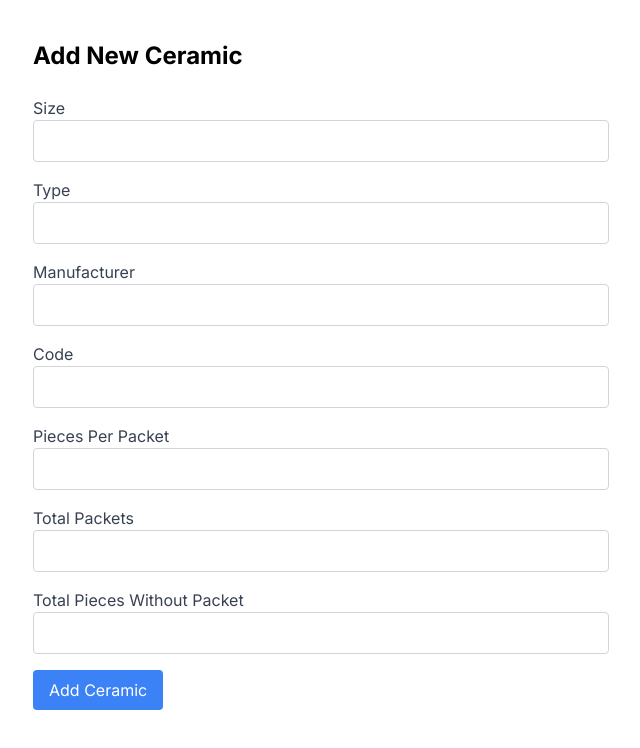
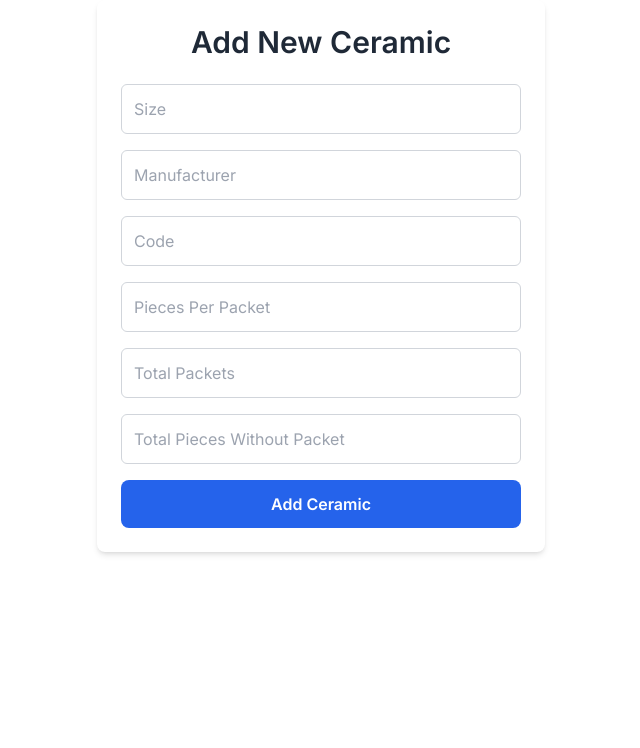
Before and after one commit to tsegaye27/ceramics-store, a Next.js app: page /ceramics/add in a window 1280 px wide. Shown: the top 748 px of the page, without its empty margins (319-959 px from the left). Built offline with nearby package versions, Linux system fonts and the light colour scheme.

Commit message:
Refactor CeramicForm component to use controlled inputs and implement dynamic dropdown menus for size, type, and manufacturer selection

```diff
--- a/app/ceramics/add/page.tsx
+++ b/app/ceramics/add/page.tsx
@@ -1,21 +1,8 @@
 "use client";
+import { useState } from "react";
 
-import { useState } from "react";
-import axios from "axios";
-import { useRouter } from "next/navigation";
-import { useAuth } from "@/app/context/AuthContext";
-
-interface IFormData {
-  size: string;
-  type: string;
-  manufacturer: string;
-  code: string;
-  piecesPerPacket: string;
-  totalPackets: string;
-  totalPiecesWithoutPacket: string;
-}
-const AddCeramicPage = () => {
-  const [formData, setFormData] = useState<IFormData>({
+const CeramicForm = () => {
+  const [formData, setFormData] = useState({
     size: "",
     type: "",
     manufacturer: "",
@@ -24,137 +11,177 @@ const AddCeramicPage = () => {
     totalPackets: "",
     totalPiecesWithoutPacket: "",
   });
-  const [error, setError] = useState("");
-  const router = useRouter();
-  const { token } = useAuth();
+  const [showSizeList, setShowSizeList] = useState(false);
+  const [showTypeList, setShowTypeList] = useState(false);
+  const [showManufacturerList, setShowManufacturerList] = useState(false);
 
-  const handleChange = (e: React.ChangeEvent<HTMLInputElement>) => {
+  const sizes = ["60x60", "40x40", "30x30", "30x60"];
+  const types = {
+    "60x60": ["polished", "normal"],
+    "40x40": ["normal"],
+    "30x60": ["digital", "normal"],
+    "30x30": ["normal"],
+  };
+  const manufacturers = ["arerti", "dukem"];
+
+  const handleChange = (
+    e: React.ChangeEvent<HTMLInputElement | HTMLSelectElement>
+  ) => {
     const { name, value } = e.target;
     setFormData((prevData) => ({ ...prevData, [name]: value }));
   };
 
-  const handleSubmit = async (e: React.FormEvent) => {
-    e.preventDefault();
-    try {
-      const finalData = {
-        ...formData,
-        piecesPerPacket: parseInt(formData.piecesPerPacket),
-        totalPackets: parseInt(formData.totalPackets),
-        totalPiecesWithoutPacket: parseInt(formData.totalPiecesWithoutPacket),
-      };
-      console.log("formData", finalData);
-      const response = await axios.post("/api/ceramics", finalData, {
-        headers: {
-          Authorization: `Bearer ${token}`,
-        },
-      });
-
-      if (response.status === 201) {
-        router.push("/ceramics");
-      }
-    } catch (error: any) {
-      setError(error.response?.data?.error || "Something went wrong");
-    }
-  };
+  const handleSearch = (list: string[], query: string) =>
+    list?.filter((item: string) =>
+      item.toLowerCase().includes(query.toLowerCase())
+    );
 
   return (
-    <div className="max-w-xl mx-auto mt-10">
-      <h1 className="text-2xl font-bold mb-6">Add New Ceramic</h1>
-
-      {error && (
-        <p className="bg-red-100 text-red-700 p-3 rounded mb-4">{error}</p>
-      )}
-
-      <form onSubmit={handleSubmit} className="space-y-4">
-        <div>
-          <label className="block text-gray-700">Size</label>
+    <div className="p-6 max-w-md mx-auto bg-white rounded-lg shadow-md">
+      <h1 className="text-3xl font-semibold text-center text-gray-800 mb-6">
+        Add New Ceramic
+      </h1>
+      <form className="flex flex-col space-y-4">
+        {/* Size Input */}
+        <div className="relative">
           <input
             type="text"
             name="size"
+            placeholder="Size"
             value={formData.size}
             onChange={handleChange}
-            className="w-full border border-gray-300 p-2 rounded"
-            required
+            onFocus={() => setShowSizeList(true)}
+            onBlur={() => setTimeout(() => setShowSizeList(false), 200)}
+            className="border border-gray-300 rounded-md p-3 w-full focus:outline-none focus:ring-2 focus:ring-blue-500"
           />
+          {showSizeList && (
+            <ul className="absolute bg-white border border-gray-300 w-full max-h-40 overflow-y-auto z-10 rounded-md shadow-lg">
+              {handleSearch(sizes, formData.size).map((size) => (
+                <li
+                  key={size}
+                  onClick={() => {
+                    setFormData((prevData) => ({ ...prevData, size }));
+                    setShowSizeList(false);
+                  }}
+                  className="p-2 hover:bg-gray-100 cursor-pointer"
+                >
+                  {size}
+                </li>
+              ))}
+            </ul>
+          )}
         </div>
 
-        <div>
-          <label className="block text-gray-700">Type</label>
+        {/* Type Input */}
+        {formData.size && (
+          <div className="relative">
             <input
               type="text"
               name="type"
+              placeholder="Type"
               value={formData.type}
               onChange={handleChange}
-            className="w-full border border-gray-300 p-2 rounded"
-            required
+              onFocus={() => setShowTypeList(true)}
+              onBlur={() => setTimeout(() => setShowTypeList(false), 200)}
+              className="border border-gray-300 rounded-md p-3 w-full focus:outline-none focus:ring-2 focus:ring-blue-500"
             />
+            {showTypeList && (
+              <ul className="absolute bg-white border border-gray-300 w-full max-h-40 overflow-y-auto z-10 rounded-md shadow-lg">
+                {handleSearch(types[formData.size], formData.type).map(
+                  (type) => (
+                    <li
+                      key={type}
+                      onClick={() => {
+                        setFormData((prevData) => ({ ...prevData, type }));
+                        setShowTypeList(false);
+                      }}
+                      className="p-2 hover:bg-gray-100 cursor-pointer"
+                    >
+                      {type}
+                    </li>
+                  )
+                )}
+              </ul>
+            )}
           </div>
+        )}
 
-        <div>
-          <label className="block text-gray-700">Manufacturer</label>
+        {/* Manufacturer Input */}
+        <div className="relative">
           <input
             type="text"
             name="manufacturer"
+            placeholder="Manufacturer"
             value={formData.manufacturer}
             onChange={handleChange}
-            className="w-full border border-gray-300 p-2 rounded"
-            required
+            onFocus={() => setShowManufacturerList(true)}
+            onBlur={() => setTimeout(() => setShowManufacturerList(false), 200)}
+            className="border border-gray-300 rounded-md p-3 w-full focus:outline-none focus:ring-2 focus:ring-blue-500"
           />
+          {showManufacturerList && (
+            <ul className="absolute bg-white border border-gray-300 w-full max-h-40 overflow-y-auto z-10 rounded-md shadow-lg">
+              {handleSearch(manufacturers, formData.manufacturer).map(
+                (manufacturer) => (
+                  <li
+                    key={manufacturer}
+                    onClick={() => {
+                      setFormData((prevData) => ({
+                        ...prevData,
+                        manufacturer,
+                      }));
+                      setShowManufacturerList(false);
+                    }}
+                    className="p-2 hover:bg-gray-100 cursor-pointer"
+                  >
+                    {manufacturer}
+                  </li>
+                )
+              )}
+            </ul>
+          )}
         </div>
 
-        <div>
-          <label className="block text-gray-700">Code</label>
+        {/* Additional Inputs */}
         <input
           type="text"
           name="code"
+          placeholder="Code"
           value={formData.code}
           onChange={handleChange}
-            className="w-full border border-gray-300 p-2 rounded"
+          className="border border-gray-300 rounded-md p-3 w-full focus:outline-none focus:ring-2 focus:ring-blue-500"
           required
         />
-        </div>
-
-        <div>
-          <label className="block text-gray-700">Pieces Per Packet</label>
         <input
           type="text"
           name="piecesPerPacket"
+          placeholder="Pieces Per Packet"
           value={formData.piecesPerPacket}
           onChange={handleChange}
-            className="w-full border border-gray-300 p-2 rounded"
+          className="border border-gray-300 rounded-md p-3 w-full focus:outline-none focus:ring-2 focus:ring-blue-500"
           required
         />
-        </div>
-
-        <div>
-          <label className="block text-gray-700">Total Packets</label>
         <input
           type="text"
           name="totalPackets"
+          placeholder="Total Packets"
           value={formData.totalPackets}
           onChange={handleChange}
-            className="w-full border border-gray-300 p-2 rounded"
+          className="border border-gray-300 rounded-md p-3 w-full focus:outline-none focus:ring-2 focus:ring-blue-500"
           required
         />
-        </div>
-
-        <div>
-          <label className="block text-gray-700">
-            Total Pieces Without Packet
-          </label>
         <input
           type="text"
           name="totalPiecesWithoutPacket"
+          placeholder="Total Pieces Without Packet"
           value={formData.totalPiecesWithoutPacket}
           onChange={handleChange}
-            className="w-full border border-gray-300 p-2 rounded"
+          className="border border-gray-300 rounded-md p-3 w-full focus:outline-none focus:ring-2 focus:ring-blue-500"
           required
         />
-        </div>
 
         <button
           type="submit"
-          className="bg-blue-500 text-white py-2 px-4 rounded hover:bg-blue-600"
+          className="bg-blue-600 text-white py-3 rounded-lg font-semibold hover:bg-blue-700 transition duration-200"
         >
           Add Ceramic
         </button>
@@ -163,4 +190,4 @@ const AddCeramicPage = () => {
   );
 };
 
-export default AddCeramicPage;
+export default CeramicForm;
```
Lines whose indentation alone changed are shown as unchanged.
